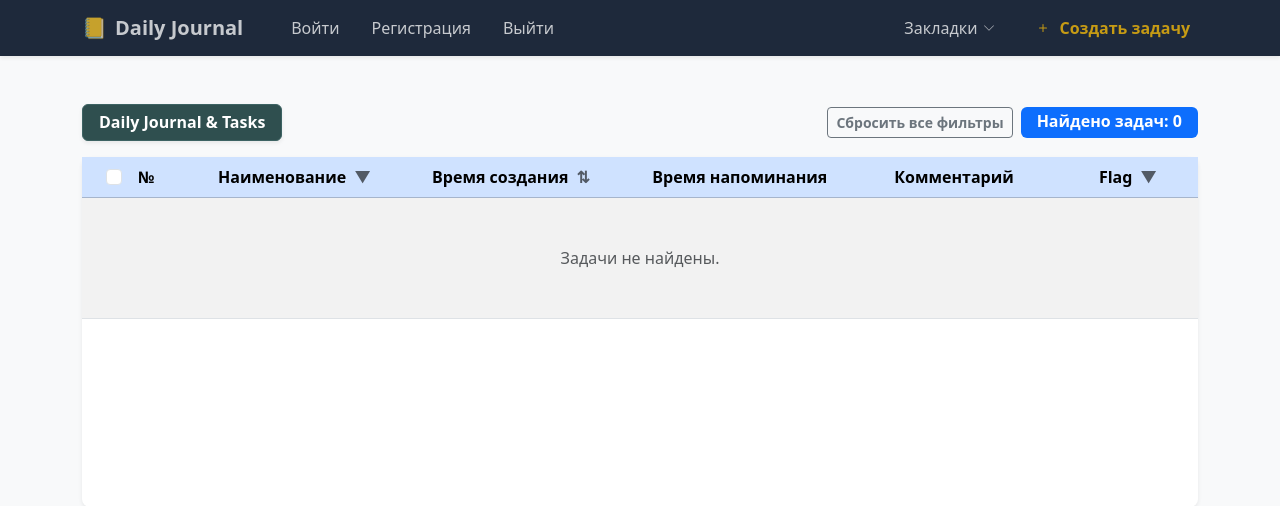
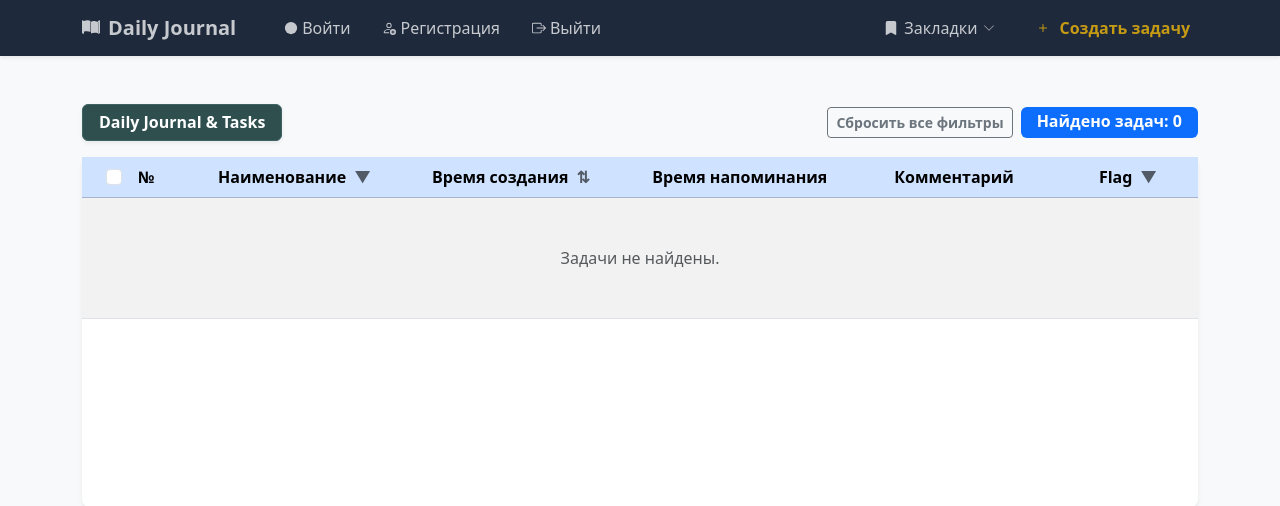
Before and after one commit to burmspb-code/Daily_journal, a Django app: page /daily/ in a window 1280 px wide. Shown: the top 506 px of the page. Run offline with Django 5.2, Linux system fonts and the light colour scheme; data that the repository does not hold is empty; parts of the project's set-up code (start-up, migrations or seed data) failed here and were passed over; some libraries are stand-ins or nearby versions.

Commit message:
adding icons to a project

```diff
--- a/daily/templates/daily/includes/navbar.html
+++ b/daily/templates/daily/includes/navbar.html
@@ -1,13 +1,16 @@
 {% load static %}
-<!-- Подключаем обновленный файл со стилями для задач и навбара -->
-<link rel="stylesheet" href="{% static 'daily/css/tasks.css' %}">
+<!-- Подключаем обновленный... -->
+<link rel="stylesheet" href='{% static "daily/css/tasks.css" %}'>
 
 <!-- Верхняя навигационная панель (Navbar) в едином стиле -->
 <nav class="navbar navbar-expand-lg navbar-dark shadow-sm" style="background-color: #1e293b !important;">
     <div class="container">
-        <!-- Логотип: приглушен, становится ярче при наведении -->
+        <!-- Логотип: SVG Журнал -->
         <a class="navbar-brand fw-bold d-flex align-items-center gap-2 opacity-75 text-white transition-all custom-hover" href="{% url 'daily:task_list' %}">
-            <span>📒</span> Daily Journal
+            <svg xmlns="http://www.w3.org/2000/svg" width="18" height="18" fill="currentColor" viewBox="0 0 16 16" style="margin-top: -2px;">
+                <path d="M1 2.828c.885-.37 2.154-.769 3.388-.893 1.33-.134 2.458.063 3.112.752v9.742c-.934-.53-2.139-.713-3.558-.682-1.395.031-2.423.308-2.942.503V2.828zM8 3.487c.654-.689 1.782-.886 3.112-.752 1.234.124 2.503.523 3.388.893v9.923c-.518-.195-1.547-.472-2.942-.503-1.409-.031-2.614.152-3.558.682V3.487zM14.247 14.233c.832-.387 1.753-.742 2.503-.947V1.755c-.75.205-1.67.56-2.503.947v11.531zm-12.494 0c-.832-.387-1.753-.742-2.503-.947V1.755c.75.205 1.67.56 2.503.947v11.531z"/>
+            </svg>
+            Daily Journal
         </a>
         <button class="navbar-toggler" type="button" data-bs-toggle="collapse" data-bs-target="#navbarNav">
             <span class="navbar-toggler-icon"></span>
@@ -18,13 +21,30 @@
             <!-- Левый блок: Аутентификация -->
             <ul class="navbar-nav align-items-center gap-3 ms-lg-4">
                 <li class="nav-item">
-                    <a class="nav-link text-white opacity-75 custom-hover py-1" href="#">Войти</a>
+                    <a class="nav-link text-white opacity-75 custom-hover py-1 d-flex align-items-center gap-1" href="#">
+                        <svg xmlns="http://www.w3.org/2000/svg" width="14" height="14" fill="currentColor" viewBox="0 0 16 16">
+                            <path fill-rule="evenodd" d="M1 8a7 7 0 1 1 14 0A7 7 0 0 1 1 8zm10.5A3.5 3.5 0 1 0 8 11.5a3.5 3.5 0 0 0 3.5-3.5zM8 5a2 2 0 1 1 0 4 2 2 0 0 1 0-4z"/>
+                        </svg>
+                        Войти
+                    </a>
                 </li>
                 <li class="nav-item">
-                    <a class="nav-link text-white opacity-75 custom-hover py-1" href="#">Регистрация</a>
+                    <a class="nav-link text-white opacity-75 custom-hover py-1 d-flex align-items-center gap-1" href="#">
+                        <svg xmlns="http://www.w3.org/2000/svg" width="14" height="14" fill="currentColor" viewBox="0 0 16 16">
+                            <path d="M12.5 16a3.5 3.5 0 1 0 0-7 3.5 3.5 0 0 0 0 7Zm.5-5v1h1a.5.5 0 0 1 0 1h-1v1a.5.5 0 0 1-1 0v-1h-1a.5.5 0 0 1 0-1h1v-1a.5.5 0 0 1 1 0Zm-2-6a3 3 0 1 1-6 0 3 3 0 0 1 6 0ZM8 7a2 2 0 1 0 0-4 2 2 0 0 0 0 4Z"/>
+                            <path d="M8.256 14a4.474 4.474 0 0 1-.229-1.004H3c.001-.246.154-.986.832-1.664C4.484 10.68 5.711 10 8 10c.26 0 .507.009.74.025.226-.341.496-.65.804-.918C8.844 9.047 8.434 9 8 9c-5 0-6 3-6 4s1 1 1 1h5.256Z"/>
+                        </svg>
+                        Регистрация
+                    </a>
                 </li>
                 <li class="nav-item">
-                    <a class="nav-link text-white opacity-75 custom-hover py-1" href="#">Выйти</a>
+                    <a class="nav-link text-white opacity-75 custom-hover py-1 d-flex align-items-center gap-1" href="#">
+                        <svg xmlns="http://www.w3.org/2000/svg" width="14" height="14" fill="currentColor" viewBox="0 0 16 16">
+                            <path fill-rule="evenodd" d="M10 12.5a.5.5 0 0 1-.5.5h-8a.5.5 0 0 1-.5-.5v-9a.5.5 0 0 1 .5-.5h8a.5.5 0 0 1 .5.5v2a.5.5 0 0 0 1 0v-2A1.5 1.5 0 0 0 9.5 2h-8A1.5 1.5 0 0 0 0 3.5v9A1.5 1.5 0 0 0 1.5 14h8a1.5 1.5 0 0 0 1.5-1.5v-2a.5.5 0 0 0-1 0v2z"/>
+                            <path fill-rule="evenodd" d="M15.854 8.354a.5.5 0 0 0 0-.708l-3-3a.5.5 0 0 0-.708.708L14.293 7.5H5.5a.5.5 0 0 0 0 1h8.793l-2.147 2.146a.5.5 0 0 0 .708.708l3-3z"/>
+                        </svg>
+                        Выйти
+                    </a>
                 </li>
             </ul>
 
@@ -38,8 +58,13 @@
                        role="button"
                        data-bs-toggle="dropdown"
                        aria-expanded="false">
+                        <!-- Иконка перед словом Закладки -->
+                        <svg xmlns="http://www.w3.org/2000/svg" width="14" height="14" fill="currentColor" viewBox="0 0 16 16" style="margin-right: 2px;">
+                            <path d="M2 2v13.5a.5.5 0 0 0 .74.439L8 13.069l5.26 2.87A.5.5 0 0 0 14 15.5V2a2 2 0 0 0-2-2H4a2 2 0 0 0-2 2z"/>
+                        </svg>
                         Закладки
-                        <svg xmlns="http://w3.org" width="12" height="12" fill="currentColor" viewBox="0 0 16 16" style="margin-left: 2px; opacity: 0.8;">
+                        <!-- Стрелочка вниз -->
+                        <svg xmlns="http://www.w3.org/2000/svg" width="12" height="12" fill="currentColor" viewBox="0 0 16 16" style="margin-left: 2px; opacity: 0.8;">
                             <path fill-rule="evenodd" d="M1.646 4.646a.5.5 0 0 1 .708 0L8 10.293l5.646-5.647a.5.5 0 0 1 .708.708l-6 6a.5.5 0 0 1-.708 0l-6-6a.5.5 0 0 1 0-.708z"/>
                         </svg>
                     </a>
@@ -47,7 +72,11 @@
                         {% if bookmarks %}
                             {% for bookmark in bookmarks %}
                                 <li>
-                                    <a class="dropdown-item py-2 px-3" href="{% url 'daily:task_list' %}?bookmark={{ bookmark.id }}">
+                                    <a class="dropdown-item py-2 px-3 d-flex align-items-center gap-2" href="{% url 'daily:task_list' %}?bookmark={{ bookmark.id }}">
+                                        <!-- Маленькая контурная иконка закладки для пунктов меню -->
+                                        <svg xmlns="http://www.w3.org/2000/svg" width="12" height="12" fill="currentColor" viewBox="0 0 16 16" class="text-white-50">
+                                            <path d="M2 2a2 2 0 0 1 2-2h8a2 2 0 0 1 2 2v13.5a.5.5 0 0 1-.777.416L8 13.101l-5.223 2.815A.5.5 0 0 1 2 15.5V2zm2-1a1 1 0 0 0-1 1v12.566l4.723-2.545a.5.5 0 0 1 .554 0L13 14.566V2a1 1 0 0 0-1-1H4z"/>
+                                        </svg>
                                         {{ bookmark.name }}
                                     </a>
                                 </li>
@@ -57,10 +86,10 @@
                         {% endif %}
                     </ul>
                 </li>
-                <!-- Вернули кнопку создания задачи -->
+                <!-- Кнопка создания задачи -->
                 <li class="nav-item">
                     <a class="nav-link text-warning opacity-75 custom-hover py-1 d-flex align-items-center gap-2" href="{% url 'daily:task_create' %}">
-                        <svg xmlns="http://w3.org" width="16" height="16" fill="currentColor" viewBox="0 0 16 16" style="vertical-align: middle;">
+                        <svg xmlns="http://www.w3.org/2000/svg" width="16" height="16" fill="currentColor" viewBox="0 0 16 16" style="vertical-align: middle;">
                             <path d="M8 4a.5.5 0 0 1 .5.5v3h3a.5.5 0 0 1 0 1h-3v3a.5.5 0 0 1-1 0v-3h-3a.5.5 0 0 1 0-1h3v-3A.5.5 0 0 1 8 4"/>
                         </svg>
                         <span class="fw-bold">Создать задачу</span>
--- a/daily/templates/daily/task_list.html
+++ b/daily/templates/daily/task_list.html
@@ -17,7 +17,12 @@
              style="background-color: #2F4F4F; border: 1px solid #3d6363;">
             <h3 class="fw-bold mb-0 fs-6 text-white" style="font-family: inherit;">
                 {% if current_bookmark %}
-                    <span class="text-white-50 small fw-normal me-1"></span> {{ current_bookmark.name }}
+                    <span class="text-white-50 small fw-normal me-1">
+                        <svg xmlns="http://www.w3.org/2000/svg" width="14" height="14" fill="currentColor" viewBox="0 0 16 16" style="vertical-align: middle; margin-top: -3px;">
+                            <path d="M2 2v13.5a.5.5 0 0 0 .74.439L8 13.069l5.26 2.87A.5.5 0 0 0 14 15.5V2a2 2 0 0 0-2-2H4a2 2 0 0 0-2 2z"/>
+                        </svg>
+                    </span>
+                    {{ current_bookmark.name }}
                 {% else %}
                     Daily Journal & Tasks
                 {% endif %}
--- a/daily/views.py
+++ b/daily/views.py
@@ -43,13 +43,16 @@ class TaskListView(ListView):
         context['current_flag'] = self.request.GET.get('flag', '')
         context['current_sort'] = self.request.GET.get('sort', '')
 
-        # 1. Извлекаем ID закладки из GET-параметров (если он передан в URL)
+        # Извлекаем ID закладки из GET-параметров (если он передан в URL)
         bookmark_id = self.request.GET.get('bookmark')
         if bookmark_id:
-            # Находим нужную закладку, чтобы отобразить её имя вместо слова "Закладки"
+            # Если ID передан, ищем конкретную закладку
             context['current_bookmark'] = Bookmark.objects.filter(id=bookmark_id).first()
+        else:
+            # Если старт страницы (параметра нет), берем самую первую закладку из базы
+            context['current_bookmark'] = Bookmark.objects.order_by('id').first()
 
-        # 2. Передаем список абсолютно всех закладок для рендеринга пунктов меню
+        # Передаем список абсолютно всех закладок для рендеринга пунктов меню
         context['bookmarks'] = Bookmark.objects.all()
 
         # Собираем уникальные, непустые имена компаний в алфавитном порядке
```
Also changed, not shown: config/urls.py (line endings or trailing spaces).
